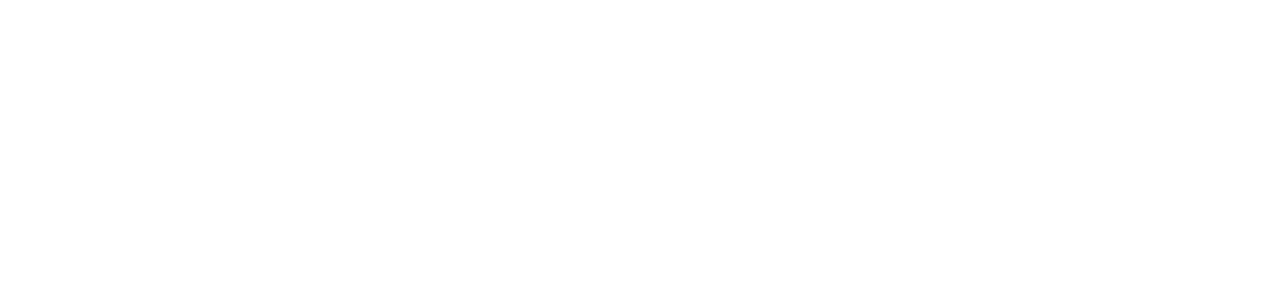
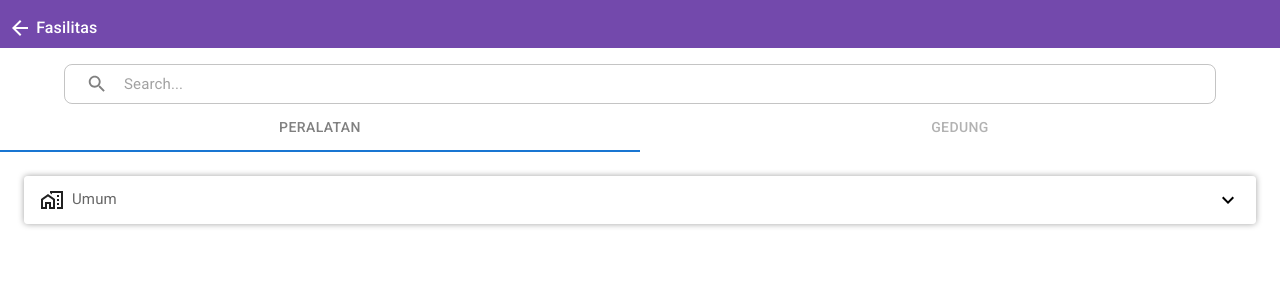
Before and after one commit to fahmikdp/mutasi, a React (Create React App) app: page /fasilitas2 in a window 1280 px wide. Shown: the top 300 px of the page. Built offline with nearby package versions, Linux system fonts and the light colour scheme.

Commit message:
add passing data w/ lodash

```diff
--- a/package.json
+++ b/package.json
@@ -12,6 +12,7 @@
     "@testing-library/react": "^12.1.3",
     "@testing-library/user-event": "^13.5.0",
     "date-fns": "^2.28.0",
+    "lodash": "^4.17.21",
     "react": "^17.0.2",
     "react-dom": "^17.0.2",
     "react-router-dom": "^5.3.0",
--- a/src/App.js
+++ b/src/App.js
@@ -2,6 +2,7 @@ import React from "react";
 import Riwayat from "./pages/riwayatmurid";
 import Mutasi from "./pages/Mutasi";
 import Fasilitas from "./pages/Fasilitas";
+import Fasilitas2 from "./pages/Fasilitas2";
 import { BrowserRouter as Router, Switch, Route } from "react-router-dom";
 
 function App() {
@@ -11,7 +12,8 @@ function App() {
         <Switch>
           <Route path="/" exact component={Riwayat} />
           <Route path="/mutasi" component={Mutasi} />
-          <Route path="/test" component={Fasilitas} />
+          <Route path="/fasilitas" component={Fasilitas} />
+          <Route path="/fasilitas2" component={Fasilitas2} />
         </Switch>
       </div>
     </Router>
--- a/src/components/Fasilitas/DataAndStyle.js
+++ b/src/components/Fasilitas/DataAndStyle.js
@@ -0,0 +1,39 @@
+import _ from "lodash";
+
+export const Umum = [
+  " AC ",
+  " Ruang Latihan ",
+  " Ruang Medis ",
+  " Lapangan Latihan ",
+  " Ruang Ganti ",
+  " Toilet ",
+];
+
+export const Konek = [" Wifi"];
+export const Terdekat = [" ATM ", " Minimarket "];
+
+// export const passingData = () => {
+export const DataFasilitas = [
+  { name: "AC", kategori: "Umum" },
+  { name: "Ruang Latihan", kategori: "Umum" },
+  { name: "Ruang Medis", kategori: "Umum" },
+  { name: "Lapangan Latihan", kategori: "Umum" },
+  { name: "Ruang Ganti", kategori: "Umum" },
+  { name: "Toilet", kategori: "Umum" },
+  { name: "Wifi", kategori: "Konek" },
+  { name: "Minimarket", kategori: "Terdekat" },
+  { name: "ATM", kategori: "Terdekat" },
+];
+let output = _.groupBy(DataFasilitas, "kategori");
+console.log(output);
+// };
+
+export const checkboxStyle = {
+  color: "#7349AC",
+  marginLeft: -2,
+  "& svg": {
+    width: 20,
+    height: 20,
+    color: "#7349AC",
+  },
+};
--- /dev/null
+++ b/src/components/Fasilitas2/Contact.js
@@ -0,0 +1,26 @@
+import * as React from "react";
+import { Typography, Card, Avatar, Grid } from "@mui/material";
+
+export default function Contact(props) {
+  return (
+    <>
+      <Card
+        sx={{ border: 2, borderColor: "#d9d9d9", maxWidth: 5000, my: 1, p: 2 }}
+        style={{ backgroundColor: "#e6e6e6" }}
+      >
+        <Grid container wrap="nowrap" spacing={2}>
+          <Grid item>
+            <Avatar src={props.img}></Avatar>
+          </Grid>
+          <Grid item xs>
+            <Typography>
+              <b>{props.nama}</b>
+              <br />
+              {props.info}
+            </Typography>
+          </Grid>
+        </Grid>
+      </Card>
+    </>
+  );
+}
--- /dev/null
+++ b/src/components/Fasilitas2/Header.js
@@ -0,0 +1,32 @@
+import * as React from "react";
+import { Typography, Grid } from "@mui/material";
+
+export default function Header(props) {
+  return (
+    <>
+      {/* sakit */}
+      <Grid item xs={2} style={{ display: "flex", flexDirection: "column" }}>
+        <Typography>
+          <b>Sakit</b>
+        </Typography>
+        <Typography>{props.sakit}</Typography>
+      </Grid>
+
+      {/* izin */}
+      <Grid item xs={2} style={{ display: "flex", flexDirection: "column" }}>
+        <Typography>
+          <b>Izin</b>
+        </Typography>
+        <Typography>{props.izin}</Typography>
+      </Grid>
+
+      {/* alpa */}
+      <Grid item xs={2} style={{ display: "flex", flexDirection: "column" }}>
+        <Typography>
+          <b>Alpa</b>
+        </Typography>
+        <Typography>{props.alpa}</Typography>
+      </Grid>
+    </>
+  );
+}
--- /dev/null
+++ b/src/components/Fasilitas2/Peralatan.js
@@ -0,0 +1,68 @@
+import * as React from "react";
+import {
+  Typography,
+  Accordion,
+  AccordionDetails,
+  AccordionSummary,
+  IconButton,
+} from "@mui/material";
+
+// icon
+import ExpandMoreIcon from "@mui/icons-material/ExpandMore";
+import MapsHomeWorkIcon from "@mui/icons-material/MapsHomeWorkOutlined";
+
+// import component
+import Contact from "./Contact";
+import Header from "./Header";
+// import lotsOfData from '../components/DataAll';
+
+const Peralatan = (props) => {
+  const [expanded, setExpanded] = React.useState(0);
+
+  const handleChange = (panel) => {
+    console.log(panel);
+    setExpanded(panel);
+  };
+
+  return (
+    <>
+      {/* {lotsOfData.map((data, index) => ( */}
+      <div
+      //   key={index}
+      >
+        {/* Header */}
+        <Accordion
+          // expanded={expanded === data.id}
+          // onChange={() => handleChange(data.id)}
+          sx={{
+            border: 0,
+            bgcolor: "#f2f2f2",
+            boxShadow: "0px 0px 6px #a1a1a1",
+          }}
+        >
+          <AccordionSummary
+            expandIcon={<ExpandMoreIcon style={{ color: "000" }} />}
+            aria-controls="panel1bh-content"
+            id="panel1bh-header"
+            sx={{ borderRadius: 1 }}
+            style={{ backgroundColor: "#FFF" }}
+          >
+            <MapsHomeWorkIcon />
+            <Typography
+              color="text.secondary"
+              sx={{ fontSize: 15, fontFamily: "Roboto", ml: 1 }}
+            >
+              Umum
+            </Typography>
+          </AccordionSummary>
+
+          {/* isi */}
+          <AccordionDetails style={{ color: "#fff" }}>...</AccordionDetails>
+        </Accordion>
+      </div>
+      {/* ))} */}
+    </>
+  );
+};
+
+export default Peralatan;
--- a/src/components/RiwayatMurid/Buttonfloating.js
+++ b/src/components/RiwayatMurid/Buttonfloating.js
@@ -29,6 +29,6 @@ export const SaveButton = {
     borderColor: "#F78104",
   },
   "&:focus": {
-    boxShadow: "0 0 0 0.2rem rgba(0,123,255,.5)",
+    boxShadow: "#F78104",
   },
 };
--- /dev/null
+++ b/src/pages/Fasilitas2.js
@@ -0,0 +1,151 @@
+import React from "react";
+import {
+  AppBar,
+  Button,
+  Typography,
+  Container,
+  Box,
+  Card,
+  CardContent,
+  Grid,
+  Tab,
+  Tabs,
+} from "@mui/material";
+// Import Search
+import { IconButton, InputAdornment, TextField } from "@mui/material";
+// Import Icon
+import SearchIcon from "@mui/icons-material/Search";
+
+import Peralatan from "../components/Fasilitas2/Peralatan";
+import PropTypes from "prop-types";
+import Navbar from "../components/Navbar";
+import { ArrowBackTwoTone } from "@mui/icons-material";
+import { Link } from "react-router-dom";
+
+function TabPanel(props) {
+  const { children, value, index, ...other } = props;
+
+  return (
+    <div
+      role="tabpanel"
+      hidden={value !== index}
+      id={`simple-tabpanel-${index}`}
+      aria-labelledby={`simple-tab-${index}`}
+      {...other}
+    >
+      {value === index && (
+        <Box sx={{ p: 3 }}>
+          <Typography>{children}</Typography>
+        </Box>
+      )}
+    </div>
+  );
+}
+
+TabPanel.propTypes = {
+  children: PropTypes.node,
+  index: PropTypes.number.isRequired,
+  value: PropTypes.number.isRequired,
+};
+
+function a11yProps(index) {
+  return {
+    id: `simple-tab-${index}`,
+    "aria-controls": `simple-tabpanel-${index}`,
+  };
+}
+
+export default function Fasilitas2(props) {
+  const [value, setValue] = React.useState(0);
+
+  const handleChange = (event, newValue) => {
+    setValue(newValue);
+  };
+
+  return (
+    <>
+      <Navbar>
+        <Link to="/fasilitas" style={{ textDecoration: "none" }}>
+          <IconButton sx={{ color: "#fff" }}>
+            <ArrowBackTwoTone />
+            <Typography
+              sx={{
+                fontFamily: "Roboto",
+                fontWeight: 500,
+                color: "#fff",
+              }}
+            >
+              &nbsp;Fasilitas
+            </Typography>
+          </IconButton>
+        </Link>
+      </Navbar>
+
+      <Box sx={{ width: "100%", mt: 8 }}>
+        {/* Component Search */}
+        <Container>
+          <TextField
+            // value={searchText}
+            // onChange={(e) => handleChange(e.target.value)}
+            placeholder="Search..."
+            InputProps={{
+              startAdornment: (
+                <InputAdornment position="start">
+                  <IconButton>
+                    <SearchIcon
+                      sx={{
+                        fontSize: 22,
+                        color: "grey",
+                      }}
+                    />
+                  </IconButton>
+                </InputAdornment>
+              ),
+              style: {
+                fontSize: 15,
+                height: 40,
+              },
+            }}
+            sx={{
+              width: "100%",
+              "& .MuiOutlinedInput-root .MuiOutlinedInput-notchedOutline": {
+                borderColor: "grey",
+                borderRadius: 2,
+              },
+              "&:hover .MuiOutlinedInput-root .MuiOutlinedInput-notchedOutline":
+                {
+                  borderColor: "grey",
+                },
+              "& .MuiOutlinedInput-root.Mui-focused .MuiOutlinedInput-notchedOutline":
+                {
+                  borderColor: "#7349AC",
+                },
+            }}
+          />
+        </Container>
+
+        {/* Component Tabs */}
+        <Box sx={{ color: "grey" }}>
+          <Tabs
+            value={value}
+            onChange={handleChange}
+            textColor="inherit"
+            aria-label="basic tabs example"
+            variant="fullWidth"
+          >
+            <Tab label="Peralatan" {...a11yProps(0)} />
+            <Tab label="Gedung" {...a11yProps(1)} />
+          </Tabs>
+        </Box>
+        {/* Tab Peralatan */}
+        <TabPanel value={value} index={0} sx={{ width: "100%" }}>
+          <Peralatan />
+        </TabPanel>
+        {/* Tab Gedung */}
+        <TabPanel value={value} index={1}>
+          Content
+        </TabPanel>
+      </Box>
+    </>
+  );
+}
--- a/src/pages/Mutasi.js
+++ b/src/pages/Mutasi.js
@@ -52,7 +52,7 @@ export default function Mutasi() {
 
   const handleSubmit = function (event) {
     event.preventDefault();
-    history.push("/test");
+    history.push("/fasilitas");
     console.log(
       `\n`,
       `Dojo Asal: ${dojoAsal}`,
@@ -108,6 +108,8 @@ export default function Mutasi() {
           </IconButton>
         </Link>
       </Navbar>
+
+      {/* Form */}
       <form onSubmit={handleSubmit}>
         <Container>
           <Box sx={{ flexGrow: 1, mt: 8 }}>
```
Also changed, not shown: src/pages/Fasilitas.js (+55 -34 lines), src/pages/riwayatmurid.js (+7 -4 lines), 1 other file (tests, documents, lock files or other folders).
